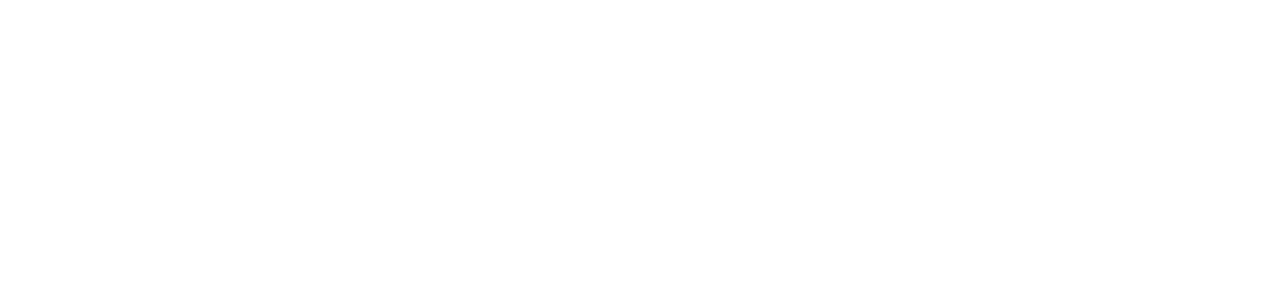
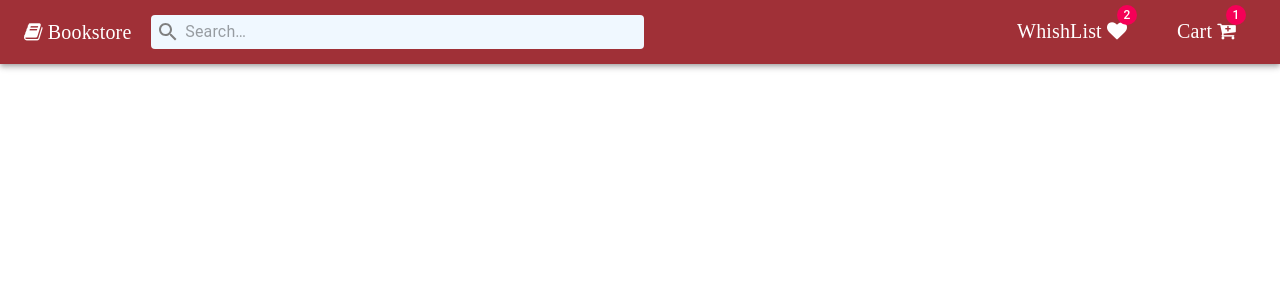
Before and after one commit to sagar-528/bookstore-UI, a React (Create React App) app: page /header in a window 1280 px wide. Shown: the top 300 px of the page. Built offline with nearby package versions, Linux system fonts and the light colour scheme.

Commit message:
ADDED: Event for Search to hit API

```diff
--- a/src/AppRouter.js
+++ b/src/AppRouter.js
@@ -6,6 +6,7 @@ import WishList from './Component/WishList/WishList'
 import ConfirmOrder from './Component/ConfirmOrder/ConfirmOrder'
 import UserLogin from './Component/UserLogin/UserLogin'
 import SignUp from './Component/SignUp/SignUp'
+import Headerbar from './Component/Header/Headerbar'
 
 
 class AppRouter extends Component {
@@ -20,6 +21,7 @@ class AppRouter extends Component {
                         <Route path="/ConfirmOrder" component={ConfirmOrder} />
                         <Route path="/UserLogin" component={UserLogin} />
                         <Route path="/SignUp" component={SignUp} />
+                        <Route path="/header" component={Headerbar} />
                     </Switch>
                 </div>
             </BrowserRouter>
--- a/src/Component/Header/Headerbar.js
+++ b/src/Component/Header/Headerbar.js
@@ -17,8 +17,24 @@ export class Headerbar extends Component {
     super(props)
 
     this.state = {
+      searchText: ''
     }
   }
+
+  handleChangeSearchText = async(e) => {
+    await this.setState({
+         searchText: e.target.value
+     })
+     if (this.state.searchText !== '') {
+         data.fetchAllSearchBook(this.state.searchText, response => {
+             console.log(this.state.searchText)
+             this.setState({
+                 books: response
+             })
+         })
+     }
+ }
+
 
   render() {
     return (
@@ -31,7 +47,7 @@ export class Headerbar extends Component {
           </Link>
           </Typography>
           <div style={{display:'flex',justifyContent:'start',marginLeft:'20px',borderRadius:'4px',backgroundColor:'aliceblue',width:'40%'}}>
-            <SearchIcon style={{ color: 'grey', margin: '1%' }} />
+            <SearchIcon style={{ color: 'grey', margin: '1%' }} onChange={(e) => this.handleChangeSearchText(e)}/>
             <InputBase
               placeholder="Search…"
               style={{ width: '100%' }}
```
